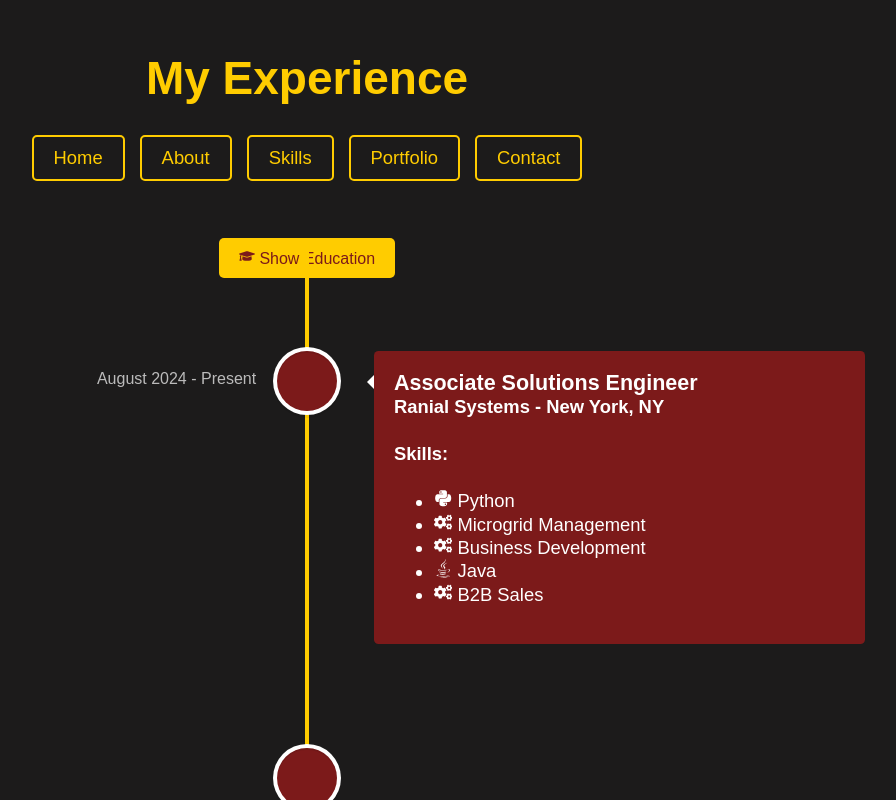
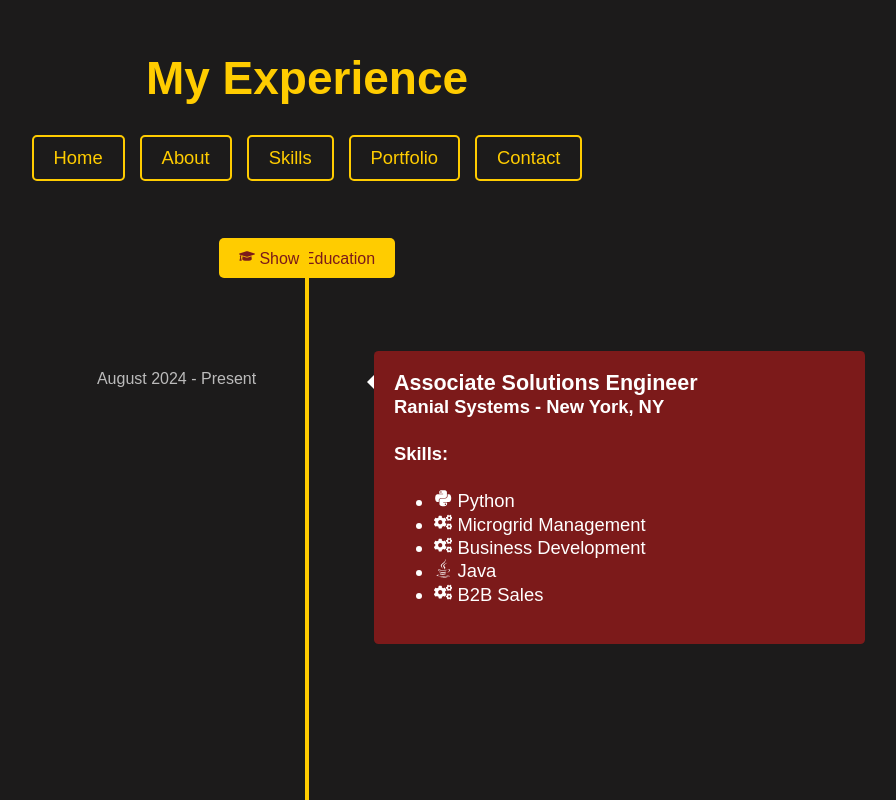
Before and after one commit to rm1738/Portfolio, a React (Create React App) app: page /experience in a window 1280 px wide. Shown: the whole page, without its empty margins (333-1229 px from the left). Built offline with nearby package versions, Linux system fonts and the light colour scheme.

Commit message:
Remove red dots from timeline and maintain layout

```diff
--- a/src/components/Experience.css
+++ b/src/components/Experience.css
@@ -73,7 +73,7 @@
 /* Timeline Styles */
 .vertical-timeline-element--work .vertical-timeline-element-icon,
 .vertical-timeline-element--education .vertical-timeline-element-icon {
-    display: block; /* Keep the timeline icons */
+    display: none; /* Remove the red dots */
 }
 
 .vertical-timeline-element--work .vertical-timeline-element-content,
```
